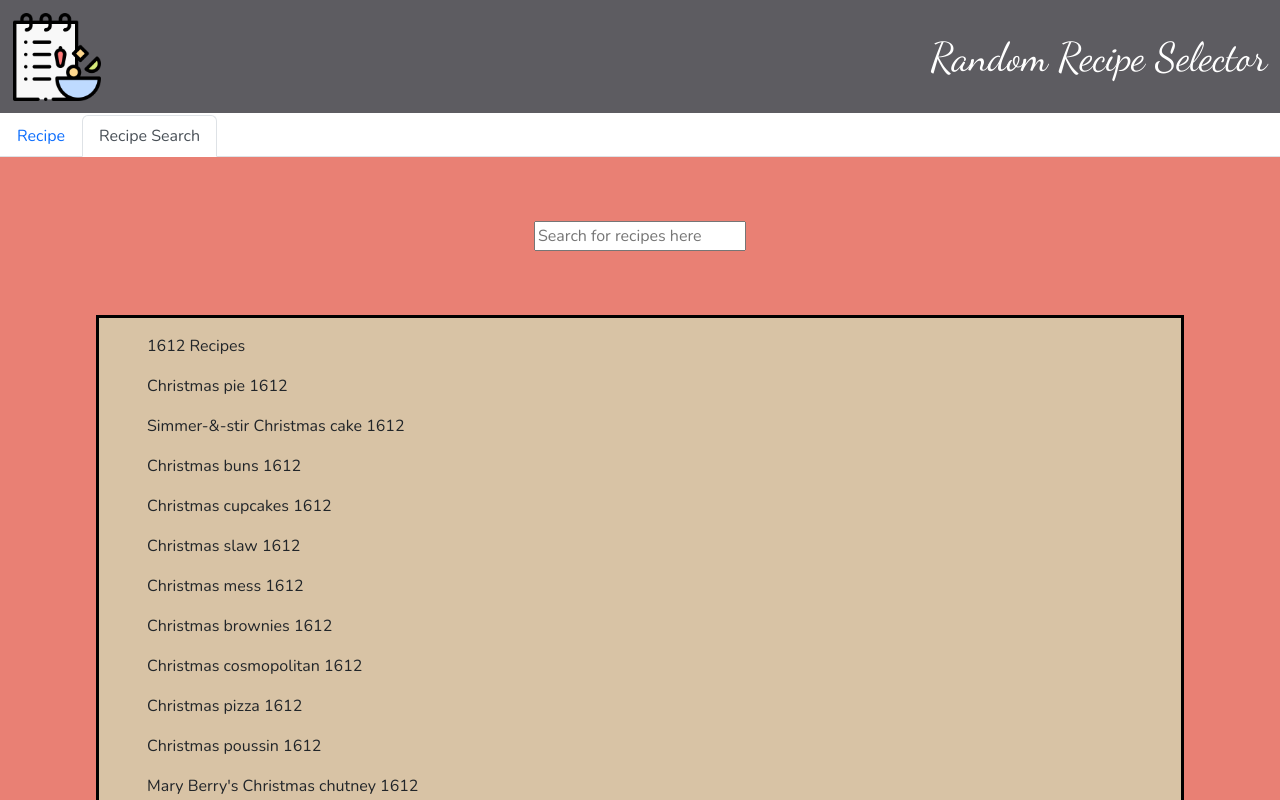
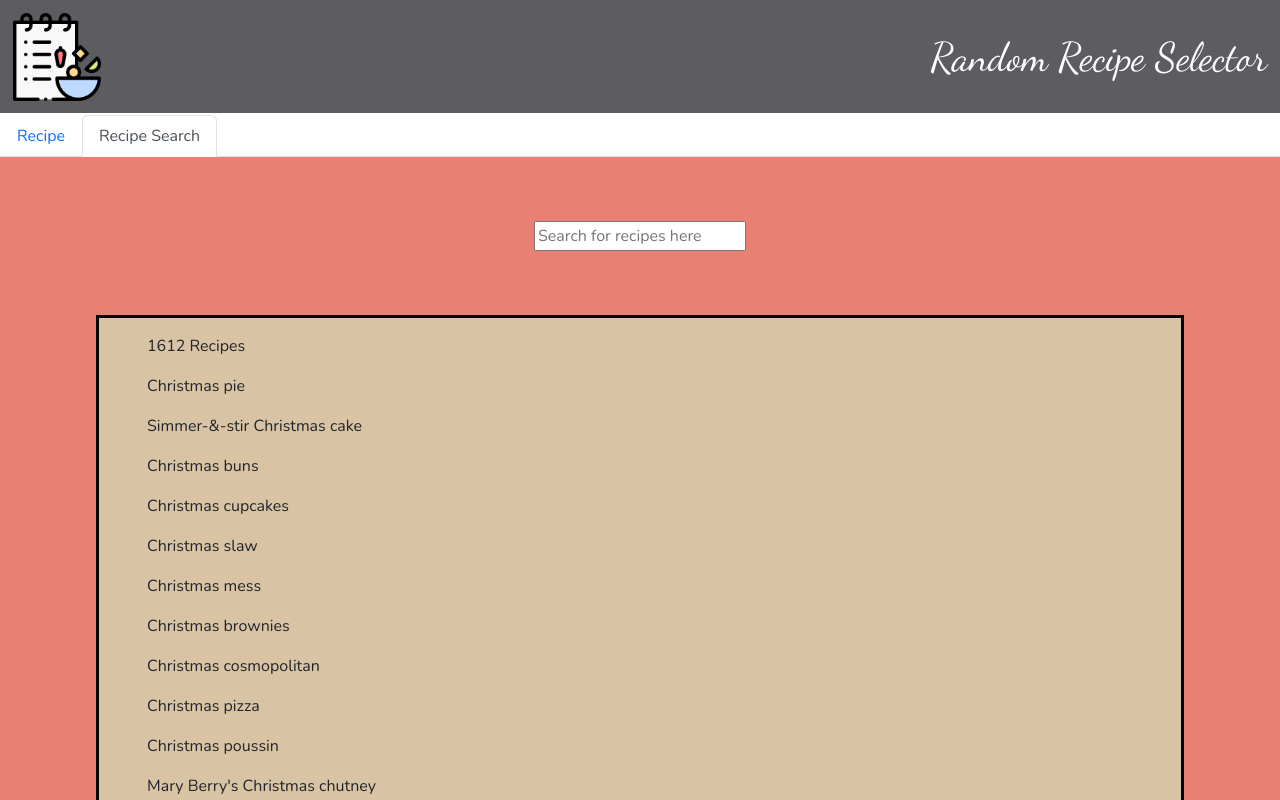
Before and after one commit to l3ch3/recipe-builder, a React (Create React App) app: page / in a window 1280 px wide. Shown: the top 800 px of the page. Built offline with nearby package versions, Linux system fonts and the light colour scheme.

Commit message:
Added recipe count
introduced to useEffect

```diff
--- a/src/components/AllRecipes.js
+++ b/src/components/AllRecipes.js
@@ -1,35 +1,33 @@
-import React from "react";
-import { useState } from "react";
+import React, { useDeferredValue } from "react";
+import { useState, useEffect } from "react";
 
 export default function ({ recipes, input }) {
-  const [recipeNo, setRecipeNo] = useState(recipes.length);
+  const [filteredRecipes, setFilteredRecipes] = useState(recipes);
 
-  console.log(recipes.arrayRef);
-
-  return (
-    <div>
-      <p>{recipeNo} Recipes</p>
-      {recipes
-        .filter((recipe) => {
+  useEffect(() => {
+    const filtered = recipes.filter((recipe) => {
       // receipe refers to each object in the array- look at filter parameters
       if (input === "") return recipe;
       else if (recipe.Name.toLowerCase().includes(input.toLowerCase())) {
         return recipe;
       }
       return null; // requires null when both statements do not run
-        }) // new array is created
-        .map(
+    }); // new array is created
+    setFilteredRecipes(filtered);
+  }, [input, recipes]); //run useEffect when depenecies change
+  //dont update the depencies within the useEffect
+
+  return (
+    <div>
+      <p>{filteredRecipes.length} Recipes</p>
+      {filteredRecipes.map(
         // maps the new array of the  filtered recipes
         (
           retrunedRecipe, //returnedRecipe is the name given to each object
-            index,
-            arrayRef // map (element, index, array) -> use index for the key
+          index
+          // map (element, index, array) -> use index for the key
         ) => {
-            return (
-              <p key={index}>
-                {retrunedRecipe.Name} {arrayRef.length}
-              </p>
-            );
+          return <p key={index}>{retrunedRecipe.Name}</p>;
           //add bootstrap dropdown here
         }
       )}
```
Lines whose indentation alone changed are shown as unchanged.
